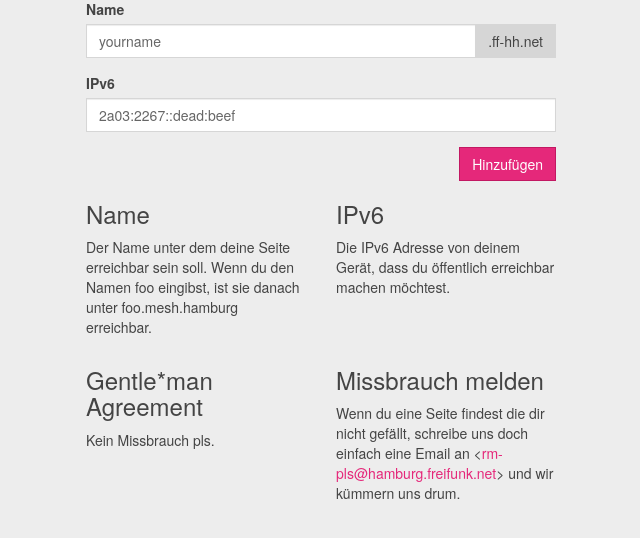
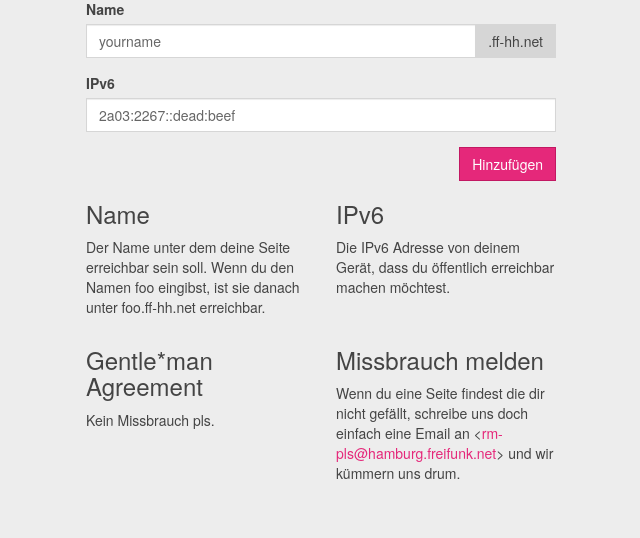
Before and after one commit to freifunkhamburg/v6helper, a Flask app: page / in a window 1280 px wide. Shown: the part 71-609 px from the top of the page, without its empty margins (319-959 px from the left). Run offline with Flask 2, Linux system fonts and the light colour scheme.

Commit message:
Forgot to use the variable at one place

```diff
--- a/templates/index.html
+++ b/templates/index.html
@@ -31,7 +31,7 @@
             <div class="row">
                 <div class="col-md-6">
                     <h3>Name</h3>
-                    <p>Der Name unter dem deine Seite erreichbar sein soll. Wenn du den Namen foo eingibst, ist sie danach unter foo.mesh.hamburg erreichbar.</p>
+                    <p>Der Name unter dem deine Seite erreichbar sein soll. Wenn du den Namen foo eingibst, ist sie danach unter foo.{{ domain }} erreichbar.</p>
                 </div>
                 <div class="col-md-6">
                     <h3>IPv6</h3>
```
